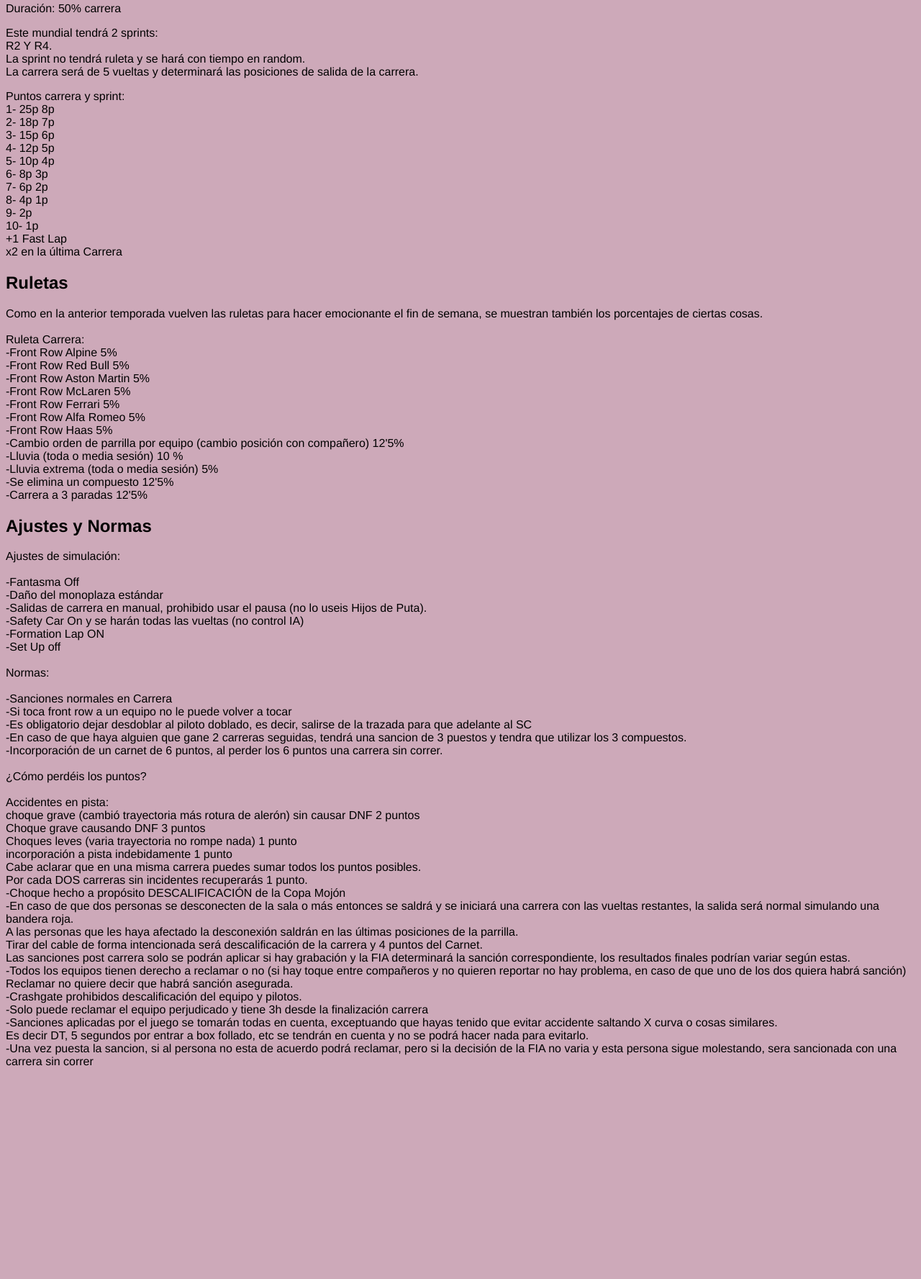
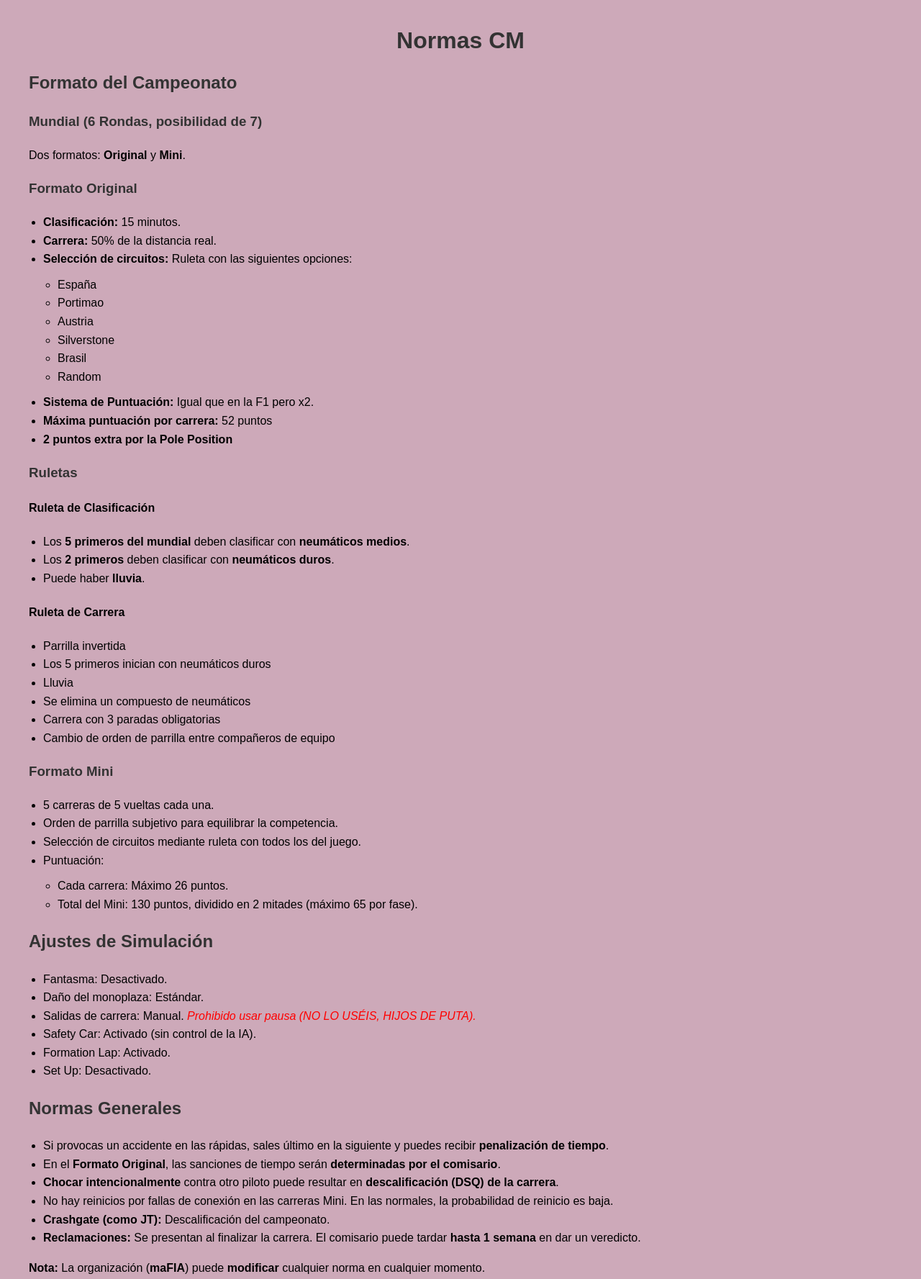
Before and after one commit to extremsito/CopaMojonT4, a plain HTML site: page index3.html in a window 1280 px wide. Shown: the part 207-1984 px from the top of the page at 72% size. Before the commit the page ends 1707 px from the top, so only its background shows below. Drawn offline with Linux system fonts and the light colour scheme.

Commit message:
Add files via upload

```diff
--- a/index3.html
+++ b/index3.html
@@ -9,10 +9,29 @@
     <link rel="stylesheet" href="./css/F1.css">
 
 </head>
-
+<style>
+    body {
+        font-family: Arial, sans-serif;
+        margin: 40px;
+        line-height: 1.6;
+    }
+    h1, h2, h3 {
+        color: #333;
+    }
+    ul {
+        margin: 10px 0;
+        padding-left: 20px;
+    }
+    .note {
+        font-style: italic;
+        color: red;
+    }
+</style>
 <body>
     <header>
         <h1 id="1"> COPA MOJON T4 </h1>
+
+
     </header>
     <nav>
         <ul>
@@ -21,89 +40,86 @@
             <li><a href="./index3.html">Info y Reglas</a></li>
         </ul>
     </nav>
-    <h2>Formato y puntos obtenidos</h2>
-    <p>Duración: 50% carrera</p>
-    <p>Este mundial tendrá 2 sprints: <br>R2 Y R4. <br>La sprint no tendrá ruleta y se
-        hará con tiempo en random. <br>La carrera será de 5 vueltas y determinará las
-        posiciones de salida de la carrera.</p>
+    <h1>Normas CM</h1>
+    <br>
+    <br>
+    <br>
 
-    <p>
-        Puntos carrera y sprint: <br>
-        1- 25p 8p <br>
-        2- 18p 7p <br>
-        3- 15p 6p <br>
-        4- 12p 5p <br>
-        5- 10p 4p <br>
-        6- 8p 3p <br>
-        7- 6p 2p <br>
-        8- 4p 1p <br>
-        9- 2p <br>
-        10- 1p <br>
-        +1 Fast Lap <br>
-        x2 en la última Carrera
-    </p>
-    <h2>Ruletas</h2>
-    <p>Como en la anterior temporada vuelven las ruletas para hacer emocionante el fin de semana, se muestran también
-        los porcentajes de ciertas cosas.
-        <br><br>
-        Ruleta Carrera:<br>
-        -Front Row Alpine 5%<br>
-        -Front Row Red Bull 5%<br>
-        -Front Row Aston Martin 5%<br>
-        -Front Row McLaren 5%<br>
-        -Front Row Ferrari 5%<br>
-        -Front Row Alfa Romeo 5%<br>
-        -Front Row Haas 5%<br>
-        -Cambio orden de parrilla por equipo (cambio posición con compañero) 12'5%<br>
-        -Lluvia (toda o media sesión) 10 %<br>
-        -Lluvia extrema (toda o media sesión) 5%<br>
-        -Se elimina un compuesto 12'5% <br>
-        -Carrera a 3 paradas 12'5%
-    </p>
-    <h2>Ajustes y Normas</h2>
-    <p>
-        Ajustes de simulación: <br><br>
-        -Fantasma Off <br>
-        -Daño del monoplaza estándar <br>
-        -Salidas de carrera en manual, prohibido usar el pausa (no lo useis Hijos de Puta). <br>-Safety Car On y se
-        harán todas las vueltas (no control IA)<br>
-        -Formation Lap ON<br>
-        -Set Up off<br><br>
+    <h2>Formato del Campeonato</h2>
+    <h3>Mundial (6 Rondas, posibilidad de 7)</h3>
+    <p>Dos formatos: <strong>Original</strong> y <strong>Mini</strong>.</p>
 
-        Normas:<br><br>
-        -Sanciones normales en Carrera<br>
-        -Si toca front row a un equipo no le puede volver a tocar <br>
-        -Es obligatorio dejar desdoblar al piloto doblado, es decir, salirse de la trazada para que adelante al SC<br>
-        -En caso de que haya alguien que gane 2 carreras seguidas, tendrá una sancion de 3 puestos y tendra que utilizar los 3 compuestos. <br>
-        -Incorporación de un carnet de 6 puntos, al perder los 6 puntos una carrera sin correr.<br><br>
-        ¿Cómo perdéis los puntos? <br><br>Accidentes en pista: <br>choque grave (cambió trayectoria más rotura de
-        alerón) sin causar DNF 2 puntos <br>Choque grave causando DNF 3 puntos<br> Choques leves (varia trayectoria no
-        rompe nada) 1 punto<br> incorporación a pista indebidamente 1 punto <br>
-        Cabe aclarar que en una misma carrera puedes sumar todos los puntos posibles.<br>
-        Por cada DOS carreras sin incidentes recuperarás 1 punto.<br>
-        -Choque hecho a propósito DESCALIFICACIÓN de la Copa Mojón <br>
-        -En caso de que dos personas se desconecten de la sala o más entonces se saldrá y se iniciará una carrera con
-        las vueltas restantes, la salida será normal simulando una bandera roja. <br>A las personas que les haya
-        afectado la desconexión saldrán en las últimas posiciones de la parrilla. <br>Tirar del cable de forma
-        intencionada será descalificación de la carrera y 4 puntos del Carnet.<br>
-        Las sanciones post carrera solo se podrán aplicar si hay grabación y la FIA determinará la sanción
-        correspondiente, los resultados finales podrían variar según estas.<br>
+    <h3>Formato Original</h3>
+    <ul>
+        <li><strong>Clasificación:</strong> 15 minutos.</li>
+        <li><strong>Carrera:</strong> 50% de la distancia real.</li>
+        <li><strong>Selección de circuitos:</strong> Ruleta con las siguientes opciones:
+            <ul>
+                <li>España</li>
+                <li>Portimao</li>
+                <li>Austria</li>
+                <li>Silverstone</li>
+                <li>Brasil</li>
+                <li>Random</li>
+            </ul>
+        </li>
+        <li><strong>Sistema de Puntuación:</strong> Igual que en la F1 pero x2.</li>
+        <li><strong>Máxima puntuación por carrera:</strong> 52 puntos</li>
+        <li><strong>2 puntos extra por la Pole Position</strong></li>
+    </ul>
 
-        -Todos los equipos tienen derecho a reclamar o no (si hay toque entre compañeros y no quieren reportar no hay
-        problema, en caso de que uno de los dos quiera habrá sanción) <br>Reclamar no quiere decir que habrá sanción
-        asegurada.<br>
+    <h3>Ruletas</h3>
+    <h4>Ruleta de Clasificación</h4>
+    <ul>
+        <li>Los <strong>5 primeros del mundial</strong> deben clasificar con <strong>neumáticos medios</strong>.</li>
+        <li>Los <strong>2 primeros</strong> deben clasificar con <strong>neumáticos duros</strong>.</li>
+        <li>Puede haber <strong>lluvia</strong>.</li>
+    </ul>
 
-        -Crashgate prohibidos descalificación del equipo y pilotos.<br>
+    <h4>Ruleta de Carrera</h4>
+    <ul>
+        <li>Parrilla invertida</li>
+        <li>Los 5 primeros inician con neumáticos duros</li>
+        <li>Lluvia</li>
+        <li>Se elimina un compuesto de neumáticos</li>
+        <li>Carrera con 3 paradas obligatorias</li>
+        <li>Cambio de orden de parrilla entre compañeros de equipo</li>
+    </ul>
 
-        -Solo puede reclamar el equipo perjudicado y tiene 3h desde la finalización carrera <br>
+    <h3>Formato Mini</h3>
+    <ul>
+        <li>5 carreras de 5 vueltas cada una.</li>
+        <li>Orden de parrilla subjetivo para equilibrar la competencia.</li>
+        <li>Selección de circuitos mediante ruleta con todos los del juego.</li>
+        <li>Puntuación:
+            <ul>
+                <li>Cada carrera: Máximo 26 puntos.</li>
+                <li>Total del Mini: 130 puntos, dividido en 2 mitades (máximo 65 por fase).</li>
+            </ul>
+        </li>
+    </ul>
 
-        -Sanciones aplicadas por el juego se tomarán todas en cuenta, exceptuando que hayas tenido que evitar accidente
-        saltando X curva o cosas similares.<br> Es decir DT, 5 segundos por entrar a box follado, etc se tendrán en
-        cuenta y no se podrá hacer nada para evitarlo. <br>
+    <h2>Ajustes de Simulación</h2>
+    <ul>
+        <li>Fantasma: Desactivado.</li>
+        <li>Daño del monoplaza: Estándar.</li>
+        <li>Salidas de carrera: Manual. <span class="note">Prohibido usar pausa (NO LO USÉIS, HIJOS DE PUTA).</span></li>
+        <li>Safety Car: Activado (sin control de la IA).</li>
+        <li>Formation Lap: Activado.</li>
+        <li>Set Up: Desactivado.</li>
+    </ul>
 
-        -Una vez puesta la sancion, si al persona no esta de acuerdo podrá reclamar, pero
-        si la decisión de la FIA no varia y esta persona sigue molestando, sera sancionada con una carrera sin correr
-    </p>
+    <h2>Normas Generales</h2>
+    <ul>
+        <li>Si provocas un accidente en las rápidas, sales último en la siguiente y puedes recibir <strong>penalización de tiempo</strong>.</li>
+        <li>En el <strong>Formato Original</strong>, las sanciones de tiempo serán <strong>determinadas por el comisario</strong>.</li>
+        <li><strong>Chocar intencionalmente</strong> contra otro piloto puede resultar en <strong>descalificación (DSQ) de la carrera</strong>.</li>
+        <li>No hay reinicios por fallas de conexión en las carreras Mini. En las normales, la probabilidad de reinicio es baja.</li>
+        <li><strong>Crashgate (como JT):</strong> Descalificación del campeonato.</li>
+        <li><strong>Reclamaciones:</strong> Se presentan al finalizar la carrera. El comisario puede tardar <strong>hasta 1 semana</strong> en dar un veredicto.</li>
+    </ul>
+
+    <p><strong>Nota:</strong> La organización (<strong>maFIA</strong>) puede <strong>modificar</strong> cualquier norma en cualquier momento.</p>
 </body>
 
 </html>
```
Also changed, not shown: index.html (+1 -1 lines), index2.html (+1 -1 lines), imgs/parrillaf1.jpeg, imgs/parrillaf12.jpeg.
